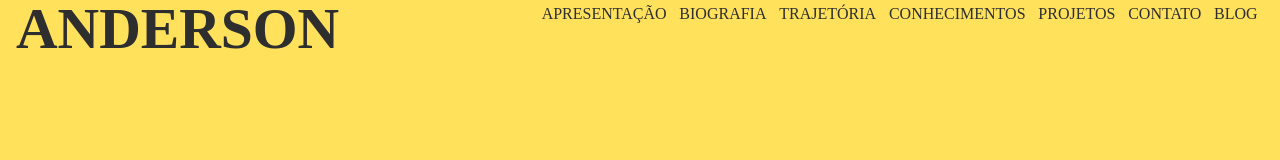
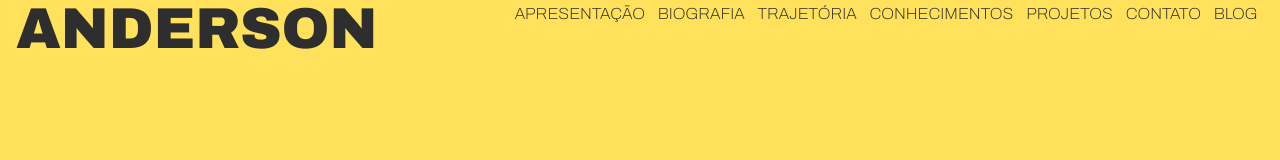
Before and after one commit to anderdot/anderdot.github.io, a plain HTML site: page index.html in a window 1280 px wide. Drawn offline with Linux system fonts and the light colour scheme.

Commit message:
feat: Archivo font added

```diff
--- a/index.html
+++ b/index.html
@@ -4,6 +4,7 @@
         <meta charset="UTF-8">
         <meta name="viewport" content="width=device-width, initial-scale=1.0">
         <link rel="stylesheet" href="styles/style.css">
+        <link rel="stylesheet" href="https://fonts.googleapis.com/css2?family=Archivo:wght@100;900&display=swap">
         <title>Portfólio | Anderson</title>
     </head>
     <body>
--- a/styles/reset.css
+++ b/styles/reset.css
@@ -53,4 +53,5 @@ table {
 body{
     font-size: 100%;
     list-style-type: none;
+    font-family: 'Archivo', sans-serif;
 }
```
